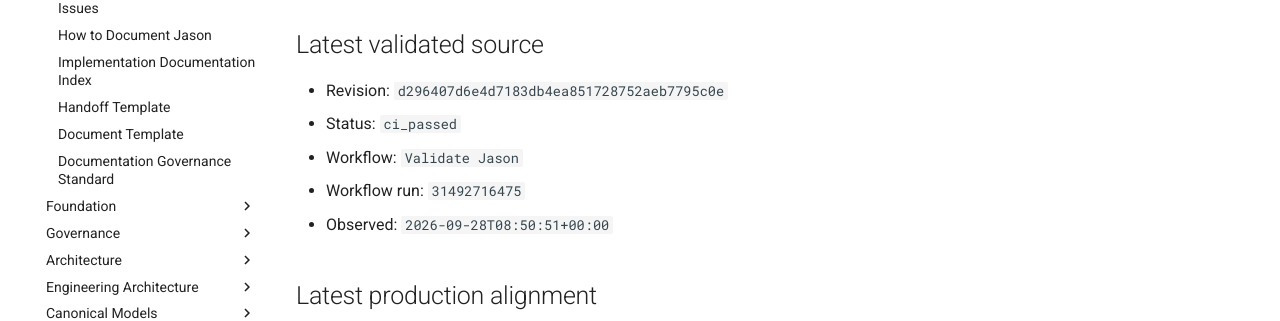
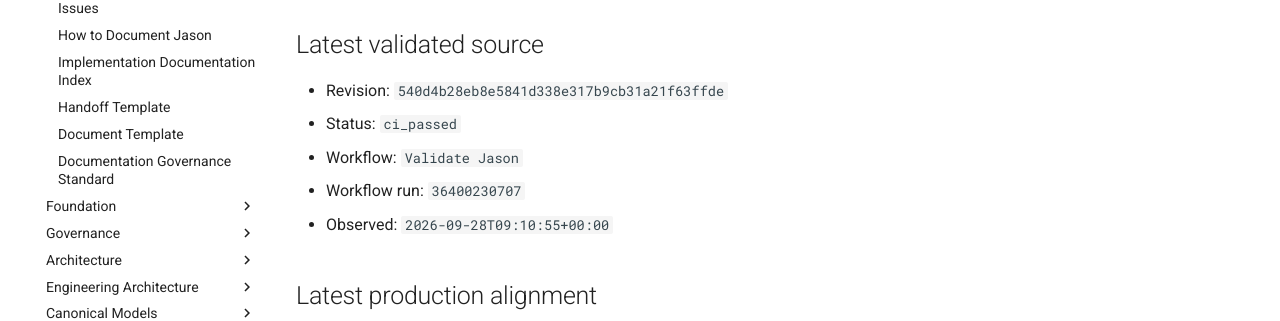
Before and after one commit to al-teamaot-com/jason, an MkDocs documentation site: the page built from docs/control/AUTOMATED-CHANGE-STATE.md, in a window 1280 px wide and 1163 px high. Shown: the part 337-658 px from the top of the window. Built offline with MkDocs 1.6.1 and Material for MkDocs 9.7.7, drawn with Linux system fonts in a browser that asks for light colours; comment, search, counter and statistics services are not loaded.

Commit message:
Reconcile automated documentation state for 540d4b28eb8e

```diff
--- a/docs/control/AUTOMATED-CHANGE-STATE.md
+++ b/docs/control/AUTOMATED-CHANGE-STATE.md
@@ -8,11 +8,11 @@
 
 ## Latest validated source
 
-- Revision: `d296407d6e4d7183db4ea851728752aeb7795c0e`
+- Revision: `540d4b28eb8e5841d338e317b9cb31a21f63ffde`
 - Status: `ci_passed`
 - Workflow: `Validate Jason`
-- Workflow run: `31492716475`
-- Observed: `2026-09-28T08:50:51+00:00`
+- Workflow run: `36400230707`
+- Observed: `2026-09-28T09:10:55+00:00`
 
 ## Latest production alignment
 
```
Also changed, not shown: docs/control/AUTOMATED-CHANGE-STATE.json (+4 -4 lines).
